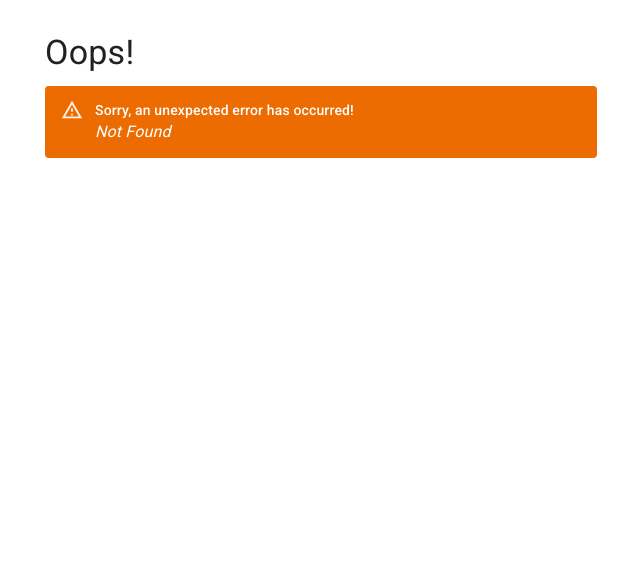
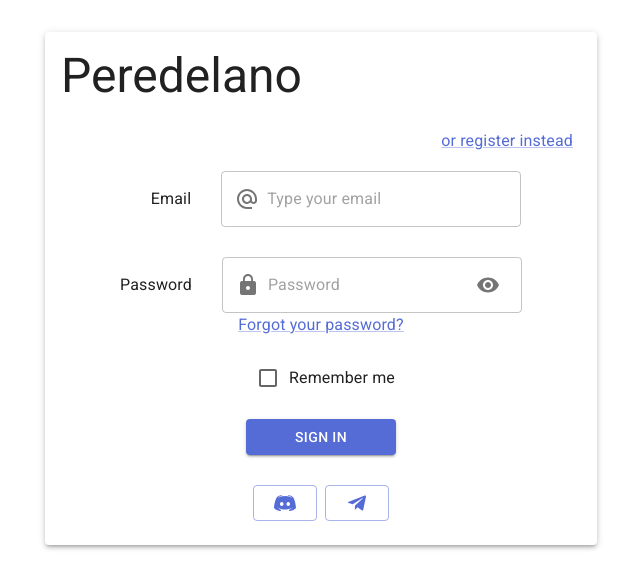
Before and after one commit to openworld-community/passport-front, a React (Vite) app: page /login in a window 1280 px wide. Before the commit this address had no page. Shown: the top 588 px of the page, without its empty margins (319-959 px from the left). Built offline with nearby package versions, Linux system fonts and the light colour scheme.

Commit message:
Pas 25 (#1)
* [PAS-25] added login layout

```diff
--- a/package.json
+++ b/package.json
@@ -12,6 +12,7 @@
   "dependencies": {
     "@emotion/react": "^11.11.1",
     "@emotion/styled": "^11.11.0",
+    "@mui/icons-material": "^5.11.16",
     "@mui/material": "^5.13.5",
     "@nanostores/react": "^0.7.1",
     "formik": "^2.4.2",
--- a/src/main.tsx
+++ b/src/main.tsx
@@ -1,6 +1,6 @@
+import CssBaseline from '@mui/material/CssBaseline';
 import { routerInstance } from '@m/router/instance';
-import CssBaseline from '@mui/material/CssBaseline';
-import { ThemeProvider } from '@mui/material/styles';
+import { ThemeProvider } from '@mui/material';
 import { theme } from '@ui/theme';
 import React from 'react';
 import ReactDOM from 'react-dom/client';
--- a/src/modules/base/RootLayout.tsx
+++ b/src/modules/base/RootLayout.tsx
@@ -1,40 +1,34 @@
+
 import Box from '@mui/material/Box';
-import Button from '@mui/material/Button';
 import Card from '@mui/material/Card';
 import CardActions from '@mui/material/CardActions';
 import CardContent from '@mui/material/CardContent';
 import Container from '@mui/material/Container';
+import Link from '@mui/material/Link';
 import Typography from '@mui/material/Typography';
-import { Outlet, useLocation, useNavigate } from 'react-router-dom';
+import { Outlet, useLocation } from 'react-router-dom';
 
 export const RootLayout = () => {
-  const navigate = useNavigate();
   const location = useLocation();
+  const isSignUpPage = location.pathname === '/sign-up';
 
-  const isSignUpPage = location.pathname === '/sign-up';
   return (
     <Container maxWidth="sm">
       <Box sx={{ my: 4 }}>
-        <Card sx={{ minWidth: 275 }}>
-          <CardContent>
-            <Typography color="text.secondary" gutterBottom>
-              Bootstrap project
+        <Card sx={{ minWidth: 275 }} elevation={3}>
+          <CardContent >
+            <Typography variant="h3" color="text.primary" gutterBottom>
+              Peredelano
             </Typography>
+            <CardActions style={{justifyContent: 'flex-end'}}>
+              <Link  marginBottom={'10px'}  href={isSignUpPage ? '/login' : '/sign-up'}>{isSignUpPage ? 'or sign in instead' : 'or register instead'}</Link>
+            </CardActions>
+
+            <Outlet />
           </CardContent>
-          <CardActions>
-            <Button
-              href={isSignUpPage ? undefined : '/sign-up'}
-              variant="contained"
-              size="small"
-              onClick={() => (isSignUpPage ? navigate(-1) : undefined)}
-            >
-              {isSignUpPage ? 'back' : 'sign up'}
-            </Button>
-          </CardActions>
         </Card>
       </Box>
       {/* all the other elements */}
-      <Outlet />
     </Container>
   );
 };
--- /dev/null
+++ b/src/modules/login/LoginLayout.tsx
@@ -0,0 +1,92 @@
+
+import AlternateEmailIcon from '@mui/icons-material/AlternateEmail';
+import HttpsIcon from '@mui/icons-material/Https';
+import TelegramIcon from '@mui/icons-material/Telegram';
+import Visibility from '@mui/icons-material/Visibility';
+import VisibilityOff from '@mui/icons-material/VisibilityOff';
+import { Button, Checkbox, FormControlLabel, IconButton, InputAdornment, Stack, TextField, Typography } from '@mui/material';
+import Link from '@mui/material/Link';
+import { useFormik } from 'formik';
+import { useState } from 'react';
+import * as Yup from 'yup';
+
+export const LoginLayout = () => {
+  const [showPassword, setShowPassword] = useState(false);
+  const handleClickShowPassword = () => setShowPassword(show => !show);
+  const formik = useFormik({
+    initialValues: {
+      email: '',
+      password: '',
+    },
+    onSubmit: values => {
+      console.log('onSubmit', values);
+    },
+    validationSchema: Yup.object({
+      email: Yup.string().required('Email is required!'),
+      password: Yup.string().required('Password is required!'),
+    }),
+  });
+
+  return (
+    <form onSubmit={formik.handleSubmit} style={{ display: 'flex', flexDirection: 'column', alignItems: 'center' }}>
+      <Typography display={'flex'} alignItems={'center'} columnGap={'30px'} marginBottom={'30px'} marginLeft={'30px'}>
+        Email
+        <TextField
+          style={{ width: '300px' }}
+          variant="outlined"
+          placeholder="Type your email"
+          type='email'
+          InputProps={{
+            startAdornment: (
+              <InputAdornment position="start">
+                <AlternateEmailIcon />
+              </InputAdornment>
+            ),
+          }}
+          name="email"
+          helperText={formik.errors.email}
+          value={formik.values.email}
+          onChange={formik.handleChange}
+          onBlur={formik.handleBlur}
+          error={!!formik.errors.email}
+        />
+      </Typography>
+      <Typography display={'flex'} alignItems={'center'} columnGap={'30px'}>
+        Password
+        <TextField
+          style={{ width: '300px' }}
+          placeholder="Password"
+          variant="outlined"
+          name="password"
+          helperText={formik.errors.password}
+          type={showPassword ? 'text' : 'password'}
+          value={formik.values.password}
+          onChange={formik.handleChange}
+          onBlur={formik.handleBlur}
+          error={!!formik.errors.password}
+          InputProps={{
+            startAdornment: (
+              <InputAdornment position="start">
+                <HttpsIcon />
+              </InputAdornment>
+            ),
+            endAdornment: (
+              <IconButton aria-label="toggle password visibility" onClick={handleClickShowPassword}>
+                {showPassword ? <VisibilityOff /> : <Visibility />}
+              </IconButton>
+            ),
+          }}
+        />
+      </Typography>
+      <Link href='/password-forget'>Forgot your password?</Link>
+      <FormControlLabel style={{ margin: '20px 0' }} control={<Checkbox />} label="Remember me" />
+      <Button type="submit" variant="contained" style={{width:'150px'}}>
+        Sign in
+      </Button>
+      <Stack direction="row" spacing={1} marginTop={'30px'}>
+        <Button variant="outlined">{<svg viewBox="0 0 48 48" width="24px" height="24px"><path fill="#556cd6" d="M40,12c0,0-4.585-3.588-10-4l-0.488,0.976C34.408,10.174,36.654,11.891,39,14c-4.045-2.065-8.039-4-15-4s-10.955,1.935-15,4c2.346-2.109,5.018-4.015,9.488-5.024L18,8c-5.681,0.537-10,4-10,4s-5.121,7.425-6,22c5.162,5.953,13,6,13,6l1.639-2.185C13.857,36.848,10.715,35.121,8,32c3.238,2.45,8.125,5,16,5s12.762-2.55,16-5c-2.715,3.121-5.857,4.848-8.639,5.815L33,40c0,0,7.838-0.047,13-6C45.121,19.425,40,12,40,12z M17.5,30c-1.933,0-3.5-1.791-3.5-4c0-2.209,1.567-4,3.5-4s3.5,1.791,3.5,4C21,28.209,19.433,30,17.5,30z M30.5,30c-1.933,0-3.5-1.791-3.5-4c0-2.209,1.567-4,3.5-4s3.5,1.791,3.5,4C34,28.209,32.433,30,30.5,30z"/></svg>}</Button>
+        <Button variant="outlined">{<TelegramIcon />}</Button>
+      </Stack>
+    </form>
+  );
+};
```
Also changed, not shown: src/modules/router/instance.tsx (+13 -3 lines), src/core/errors/ErrorPage.tsx (renamed from src/modules/errors/ErrorPage.tsx), 1 other file (tests, documents, lock files or other folders).
